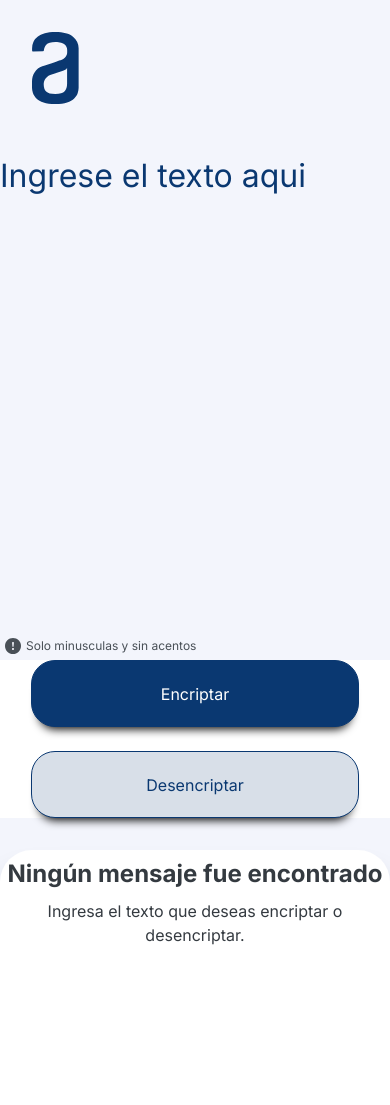
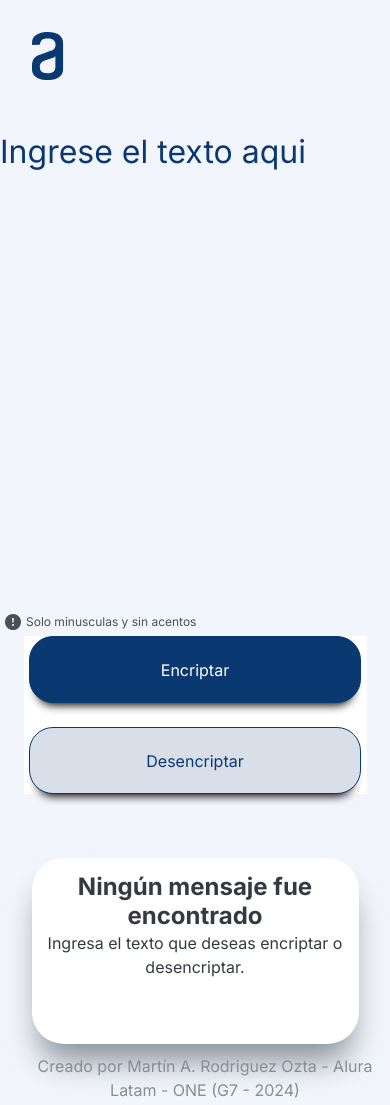
Before and after one commit to marozta/Alura-ONE-Challenge1-EncriptadorTexto, a plain HTML site: page index.html in a window 390 px wide. Shown: the top 1105 px of the page. Drawn offline with Linux system fonts and the light colour scheme.

Commit message:
Ajustes en el diseño Responsive

```diff
--- a/css/styles.css
+++ b/css/styles.css
@@ -51,14 +51,14 @@
     display: flex;
     flex-direction: row;
     align-items: self-start;
-    width: 30%;
+    width: 25%;
 }
 
 .logo {
-    width: 2rem;
+    width: 1rem;
     display: flex;
     align-items: flex-start;
-    margin: 0rem 0 0 1.5rem;
+    margin: 0rem 0 0 0.5rem;
 }
 
 .main {
@@ -66,7 +66,6 @@
     flex-direction: row;
     align-items: flex-start;
     justify-content: space-evenly;
-    /* height: calc(100vh - 100px); */
 }
 
 /* - - - - - - - - - - - - - - - LADO IZQUIERDO - - - - - - - - - - - - - - - */
@@ -89,7 +88,7 @@
 
     max-width: 680px;
     width: 100%;
-    max-height: 12rem;
+    max-height: 375px;
 
     font-size: 32px;
     resize: none;
@@ -128,7 +127,7 @@
     background: var(--white);
     display: flex;
     flex-direction: row;
-    gap: 24px;
+    gap: 24px;;
    }
 
 .btn__encriptar {
@@ -179,9 +178,10 @@
 /* - - - - - - - - - - - - - - - LADO DERECHO - - - - - - - - - - - - - - - */
 
 .right__panel {
+    background-color: aqua;
     max-width: 11rem;
     width: 100%;
-    min-height: 480px;
+    height: 475px;
     display: flex;
     flex-direction: column;
     align-items: center;
@@ -194,7 +194,7 @@
 .text__output {
     width: 100%;
     padding: 0 6px;
-    height: 85px;
+    max-height: 411px;
     background: var(--white);
     resize: none;
     border: none;
@@ -208,19 +208,21 @@
     display: flex;
     flex-direction: column;
     align-items: center;
-    max-width: 11rem;
-    width: 100%;
+    width: 90%;
     background: transparent;
+    /* display: none; */
 }
 
 .image {
-    margin-top: 2rem;
+
+    margin-top: 95px;
     max-width: 7rem;
     height: auto;
     background: var(--white);
 }
 
 .upper__msg {
+
     font-size: 24px;
     font-weight: 700;
     line-height: 120%;
@@ -229,10 +231,11 @@
     background: transparent;
     max-width: 275px;
     width: 100%;
-    margin: 10px
+    margin: 0 auto;
 }
 
 .lower__msg {
+
     font-size: 16px;
     text-align: center;
     color: var(--gray-500);
@@ -247,7 +250,10 @@
     border-bottom-right-radius: 32px ;
 }
 
+
 .btn__copiar {
+    top: 450px;
+    position: absolute;
     width: 336px;
     height: 67px;
     font-size: 16px;
@@ -329,11 +335,17 @@
 
     .right__panel {
         max-width: 680px;
-        margin: 1rem auto 0 auto;
+        max-height: 200px;
+        margin: 2rem auto auto auto;
+        }
+
+    .right__container, .upper__msg, .lower__msg {
+        min-width: 100%;
+        max-height: 100px;
     }
 
-    .right__container, .upper__msg, .lower__msg {
-        min-width: 100% ;
+    right__container {
+        padding-top: 20px;
     }
 
     .image {
@@ -341,22 +353,23 @@
     }
 
     .text__output {
+        max-height: 133px;
         margin: 0 0 2rem 0;
     }
 
-    .copy__container {
-
+    .btn__rightContainer {
+        border: 2px solid blue;
         min-width: 100%;
-        width: 100%;
     }
 
     .btn__copiar {
+        top: 930px;
+        position: absolute;
         max-width: 624px;
         width: 100%;
     }
 }
 
-/* - - - - - - - - - - - - - - - RESPONSIVE - - - - - - - - - - - - - - - */
 /* CEL */
 
 
@@ -366,121 +379,24 @@
     display: flex;
     flex-direction: column;
     align-items: center;
+    width:343px ;
+}
+
+.btn__encriptar, .btn__desencriptar {
+    width: 343px;
 }
 
 .left__panel {
     margin: 0 auto;
 }
 
+.right__panel {
+    max-width: 327px;
+    height: 186px;
+}
+
 .right__container {
-    max-width: 500px;
+    padding: 15px;
 }
 
 }
-
-
-
-
-
-
-
-
-
-
-
-
-
-
-
-
-
-
-/* - - - - - - - - - - - - - - - RESPONSIVE - - - - - - - - - - - - - - - */
-/* TABLET */
-
-/*
-@media (max-width: 1000px) {
-
-    .logo {
-        margin: 1.5rem 0 0 1rem;
-
-    }
-
-    .main {
-        display: flex;
-        flex-direction: column;
-        align-items: center;
-        max-width: 100%;
-        margin: auto;
-        background-color: red;
-
-        }
-
-    .left__panel {
-        max-width: 100%;
-        margin-bottom: 2rem;
-        background-color: antiquewhite;
-
-    }
-
-    .text__input {
-        max-width: 700px;
-        margin: auto;
-    }
-
-    .left__container {
-        margin-right: auto;
-    }
-
-
-
-    .bts__container {
-        margin-right: auto;
-    }
-
-
-
-    .right__panel {
-        min-width: 680px;
-        height: 113px;
-        background-color: var(--white);
-        margin-left: 1rem;
-
-    }
-
-    .image {
-        display: none;
-    }
-
-    .right__container {
-        margin: auto;
-    }
-
-    .upper__msg {
-        min-width: 680px;
-    }
-
-    .lower__msg {
-        min-width: 680px;
-    }
-
-
-
-
-
-
-
-@media (max-width: 500px) {
-
-.bts__container {
-    display: flex;
-    flex-direction: column;
-    align-items: center;
-}
-
-
-
-
-
-}
-}
--- a/index.html
+++ b/index.html
@@ -39,9 +39,9 @@
                     <p class="upper__msg" >Ningún mensaje fue encontrado</p>
                     <p class="lower__msg" >Ingresa el texto que deseas encriptar o desencriptar.</p>
                 </div>
-                <div class="copy__container">
-                    <button class="btn__copiar" onclick="btnCopiar()">Copiar</button>
-                </div>
+
+                <button class="btn__copiar" onclick="btnCopiar()">Copiar</button>
+
             </div>
         </main>
 
```
